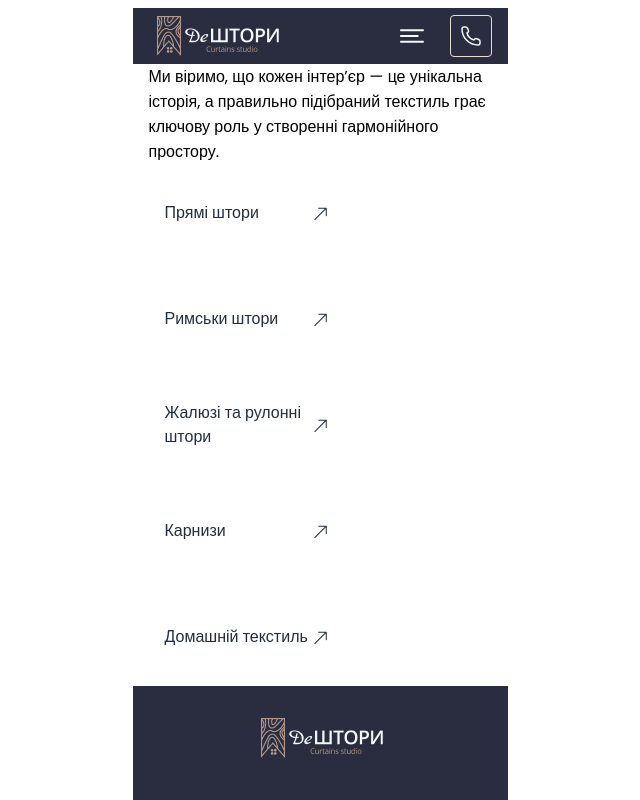
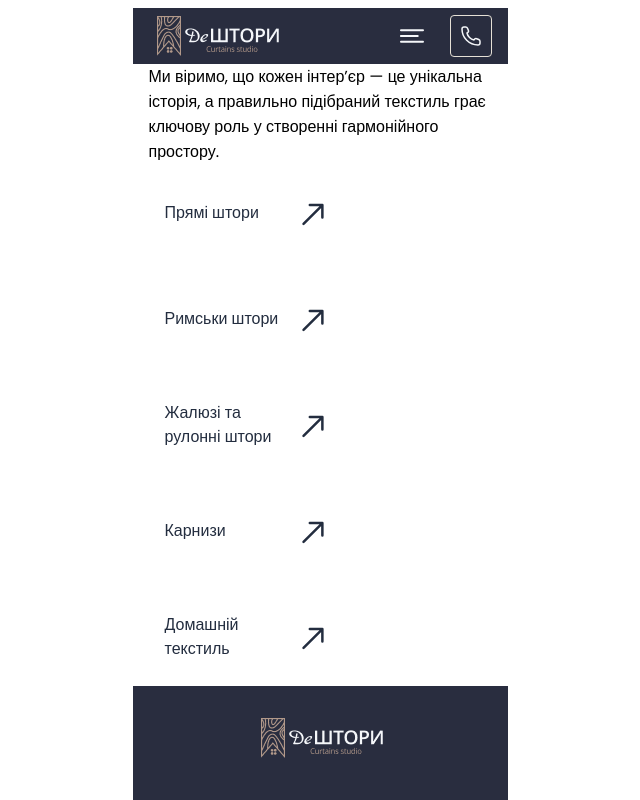
Before and after one commit to KP-Svitlana/deshtoro_byvolkova, a Next.js app: page /ourprojects in a window 1280 px wide. Shown: the top 800 px of the page, without its empty margins (320-960 px from the left). Built offline with nearby package versions, Linux system fonts and the light colour scheme.

Commit message:
add big arrow logic to btn

```diff
--- a/src/app/globals.css
+++ b/src/app/globals.css
@@ -1006,4 +1006,7 @@ body {
     line-height: 150%;
     letter-spacing: 0;
   }
+}
+.ourProjects_item .button_link:hover {
+  font-weight: 600;
 }/*# sourceMappingURL=globals.css.map */
--- a/src/app/ourprojects/page.js
+++ b/src/app/ourprojects/page.js
@@ -12,7 +12,7 @@ export default function Ourprojects() {
         {ourProjectsData.map((item) => {
           return (
             <li key={item.label} className="ourProjects_item">
-              <Button text={item.label} isErrow={true} path={item.href} />
+              <Button text={item.label} isErrow={true} isErrowBig={true} path={item.href} />
             </li>
           );
         })}
--- a/src/components/Button/Button.js
+++ b/src/components/Button/Button.js
@@ -1,19 +1,20 @@
 import Link from "next/link";
 import Image from "next/image";
-import errowSvg from "@/accets/svg/arrow.png";
+import arrowSvg from "@/accets/svg/arrow.png";
+import arrowSvgBig from "@/accets/svg/arrowUp_big.svg";
 
-export const Button = ({ text, isErrow, type, path = "/" }) => {
+export const Button = ({ text, isErrow, type, path = "/", isErrowBig }) => {
   return (
     <>
       {type ? (
         <Link type={type} className="button" href={path}>
           {text}
-          {isErrow && <Image src={errowSvg} alt="Errow" />}
+          {isErrow && <Image src={arrowSvg} alt="Arrow" /> }
         </Link>
       ) : (
         <Link href={path} className="button_link">
           {text}
-          {isErrow && <Image src={errowSvg} alt="Errow" />}
+          {isErrow ? ( isErrowBig ? (<Image src={arrowSvgBig} alt="Big arrow" />) : (<Image src={arrowSvg} alt="Small arrow" />)) : null}
         </Link>
       )}
     </>
--- a/src/sass/layout/_ourProjects.scss
+++ b/src/sass/layout/_ourProjects.scss
@@ -45,4 +45,7 @@
   @include mq(desktop) {
     @include font(400, 44px, 150%, 0);
   }
+  &:hover {
+    font-weight: 600;
+  }
 }
```
Also changed, not shown: 1 other file (tests, documents, lock files or other folders).
